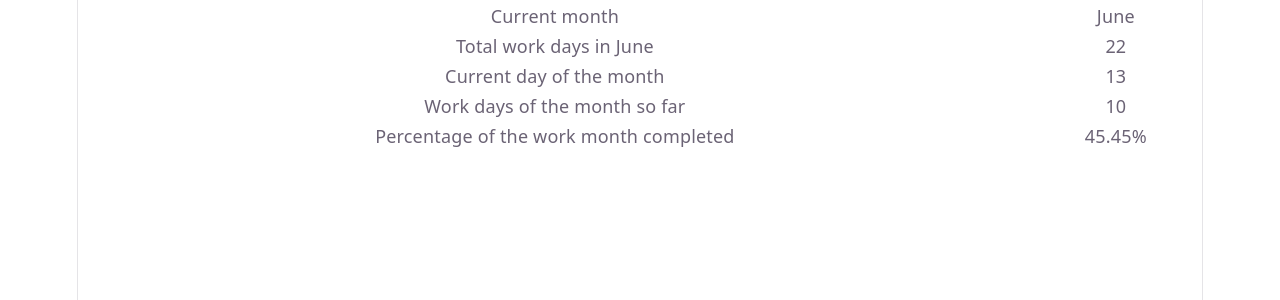
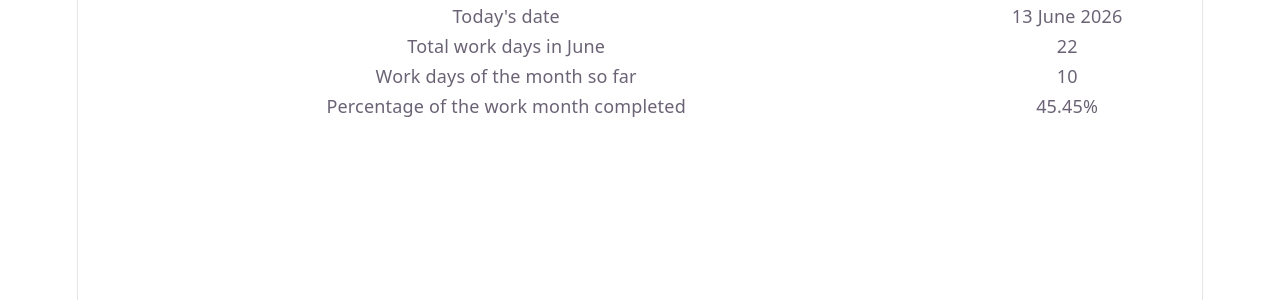
Before and after one commit to hwbrent/tempo, a React (Vite) app: page / in a window 1280 px wide. Shown: the top 300 px of the page. Built offline with nearby package versions, Linux system fonts and the light colour scheme.

Commit message:
Show entire date together

```diff
--- a/src/App.tsx
+++ b/src/App.tsx
@@ -54,6 +54,7 @@ function getWorkDaysUpToDay(monthDays: MonthDays, dotm: number): number {
 
 function App() {
   const currentDate = new Date();
+  const year = currentDate.getFullYear();
   const monthName = getMonthName(currentDate);
   const dotm = currentDate.getDate();
 
@@ -70,16 +71,12 @@ function App() {
     <table>
       <tbody>
         <tr>
-          <td>Current month</td>
-          <td>{monthName}</td>
+          <td>Today's date</td>
+          <td>{dotm} {monthName} {year}</td>
         </tr>
         <tr>
           <td>Total work days in {monthName}</td>
           <td>{totalWorkDays}</td>
-        </tr>
-        <tr>
-          <td>Current day of the month</td>
-          <td>{dotm}</td>
         </tr>
         <tr>
           <td>Work days of the month so far</td>
```
